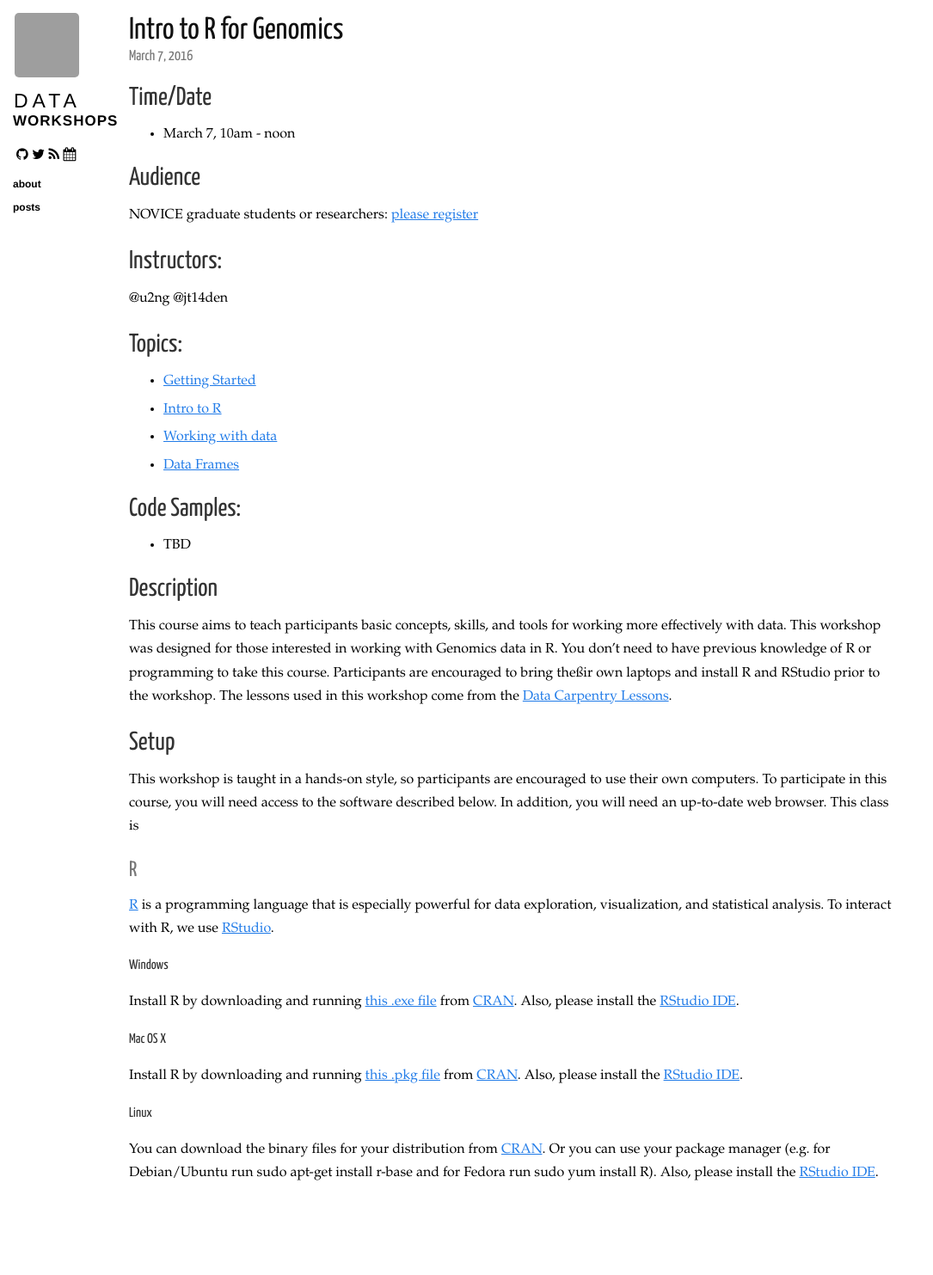
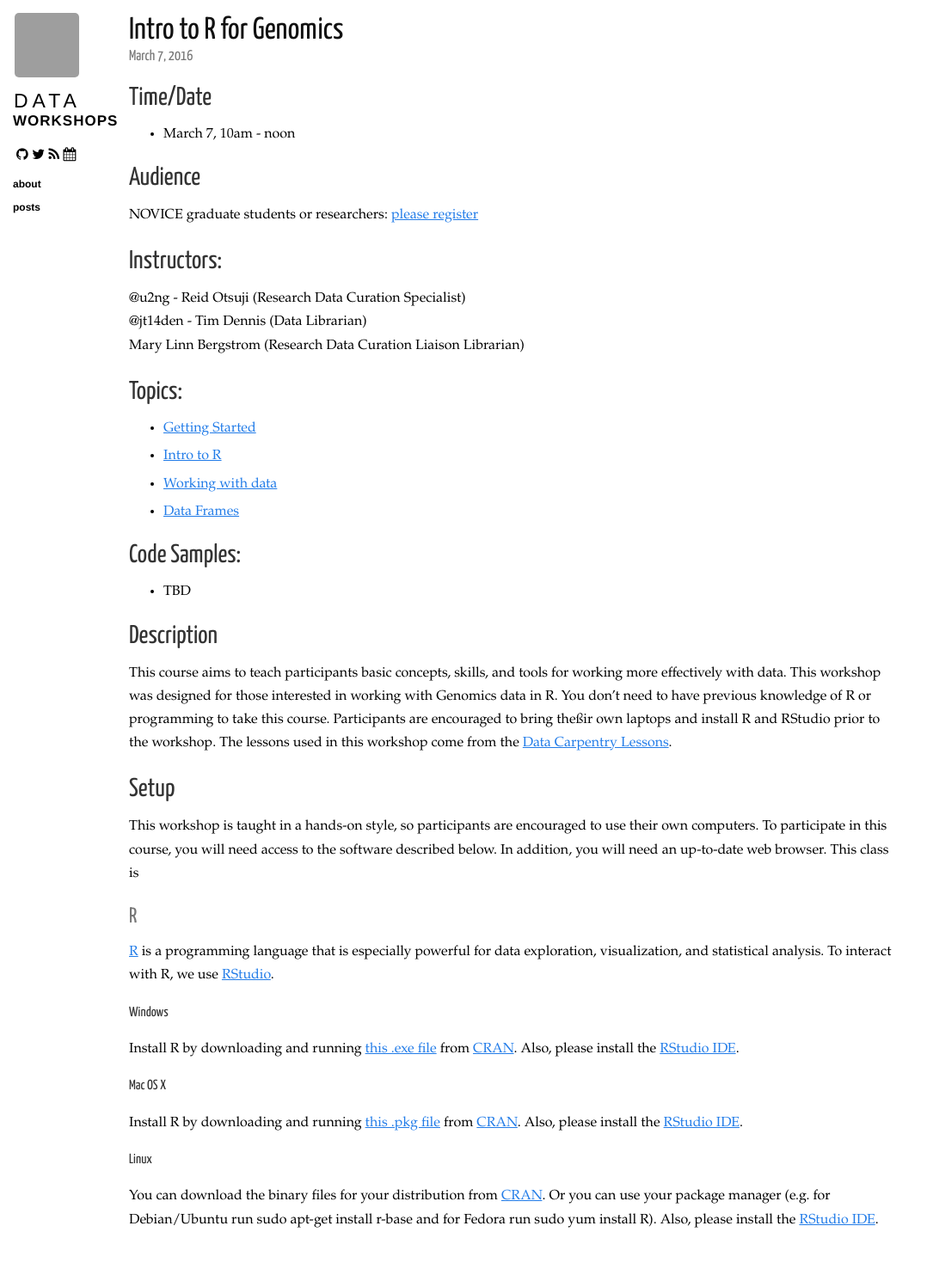
Before and after one commit to ucsdlib/workshops, a Jekyll site: the page built from _posts/2016-03-07-intro-r-genomics.markdown, in a window 1280 px wide. Shown: the whole page at 86% size, without its empty margins (0-1085 px from the left). Built offline with Jekyll 4.4.1, drawn with Linux system fonts in a browser that asks for light colours; nearby versions of some CDN libraries; Markdown is read by kramdown in place of the engine named in the settings; before the commit the page ends 1428 px from its top, so only the background shows below that; grey boxes are pictures that could not be loaded.

Commit message:
adding instructors

```diff
--- a/_posts/2016-03-07-intro-r-genomics.markdown
+++ b/_posts/2016-03-07-intro-r-genomics.markdown
@@ -14,8 +14,9 @@ NOVICE graduate students or researchers: [please register](http://ucsd.libcal.co
 
 ## Instructors:
 
-@u2ng
-@jt14den
+@u2ng  - Reid Otsuji (Research Data Curation Specialist)
+@jt14den - Tim Dennis (Data Librarian)
+Mary Linn Bergstrom (Research Data Curation Liaison Librarian)
 
 ## Topics:
 
```
